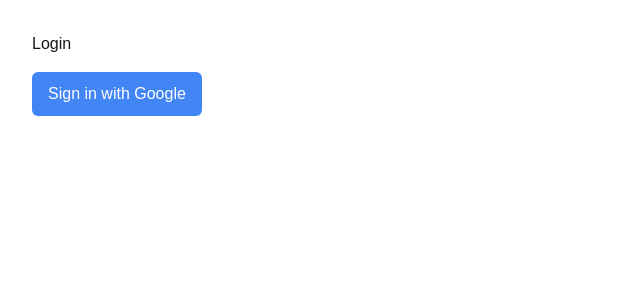
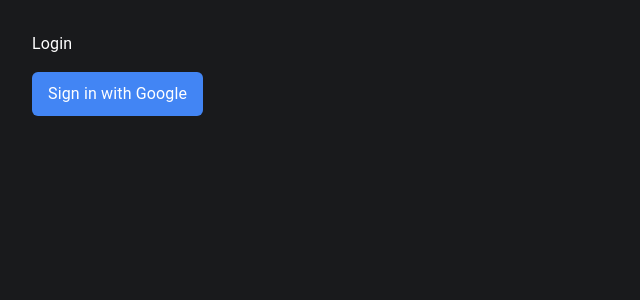
Before and after one commit to mukund1403/expenses_app, a Next.js app in the folder frontend/: page /login in a window 1280 px wide. Shown: the top 300 px of the page, without its empty margins (0-640 px from the left). Built offline with nearby package versions, Linux system fonts and the light colour scheme; what @mui/material-nextjs would draw is missing.

Commit message:
Fix bug with background not applied

```diff
--- a/frontend/app/layout.tsx
+++ b/frontend/app/layout.tsx
@@ -5,6 +5,7 @@
 import { AppRouterCacheProvider } from '@mui/material-nextjs/v15-appRouter';
 import React from 'react';
 import theme from '../theme/theme';
+import { CssBaseline } from '@mui/material';
 
 const geistSans = Geist({
   variable: '--font-geist-sans',
@@ -32,7 +33,9 @@
         className={`${geistSans.variable} ${geistMono.variable} antialiased`}
       >
         <AppRouterCacheProvider>
-          <ThemeProvider theme={theme}>{children}</ThemeProvider>
+          <ThemeProvider theme={theme}>
+            <CssBaseline>{children}</CssBaseline>
+          </ThemeProvider>
         </AppRouterCacheProvider>
       </body>
     </html>
```
